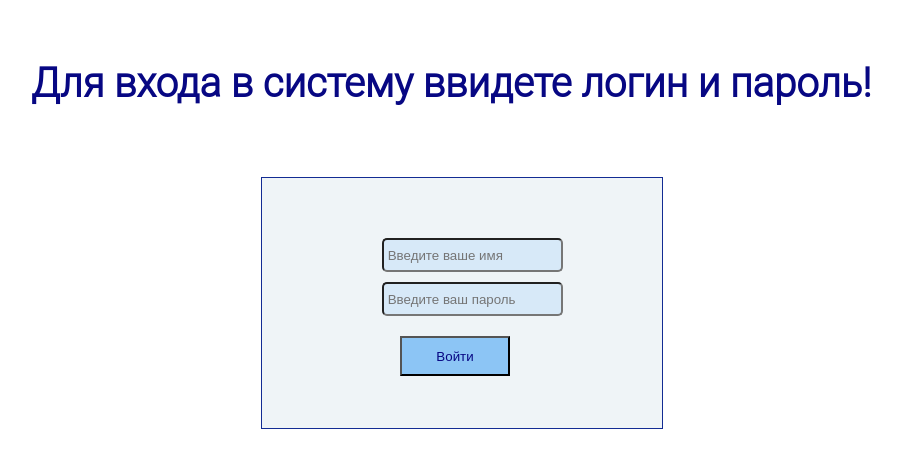
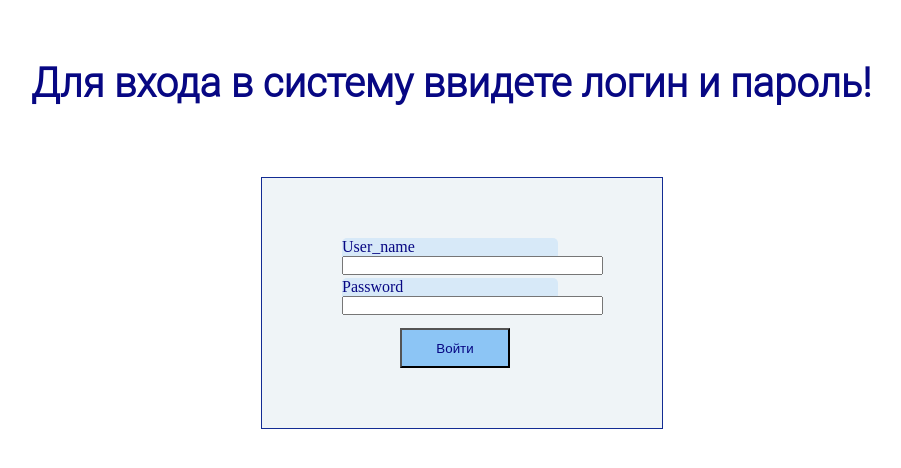
Before and after one commit to DarkWolf1990/flask_practicum_gb, a Flask app: page / in a window 1280 px wide; the page is wider, and only the part inside the window is pictured. Shown: the part 38-506 px from the top of that part, without its empty margins (209-1110 px from the left). Run offline with Flask 3, Linux system fonts and the light colour scheme; some libraries are stand-ins or nearby versions.

Commit message:
update form login

```diff
--- a/app_00.py
+++ b/app_00.py
@@ -6,7 +6,8 @@ from flask_sqlalchemy import SQLAlchemy
 from models import db, User
 from flask_wtf import FlaskForm
 from flask_wtf.csrf import CSRFProtect
-from forms import RegisterForm
+from forms_registration import RegisterForm
+from forms_login import LoginForm
 
 USERNAME = os.environ.get('USERNAME')
 PASSWORD = os.environ.get('PASSWORD')
@@ -26,17 +27,19 @@ def init_db():
 
 @app.route('/', methods=['GET', 'POST'])
 def login():
-    if request.method == 'POST':
-        login_ = request.form.get('USERNAME')
-        password = request.form.get('PASSWORD')
-        if login_ not in USERNAME:
-            context = {'Такого логина': login_}
-            return render_template('message_login_not_found.html')
-        if USERNAME == login_ and PASSWORD == password:
-            return redirect(url_for('home'))
-        else:
-            return render_template('message_login_password_not_feet.html')
-    return render_template('login.html')
+    form = LoginForm()
+    if request.method == 'POST' and form.validate():
+        pass
+        # login_ = request.form.get('USERNAME')
+        # password = request.form.get('PASSWORD')
+        # if login_ not in USERNAME:
+        #     context = {'Такого логина': login_}
+        #     return render_template('message_login_not_found.html')
+        # if USERNAME == login_ and PASSWORD == password:
+        #     return redirect(url_for('home'))
+        # else:
+        #     return render_template('message_login_password_not_feet.html')
+    return render_template('login.html', form=form)
 
 
 @app.route('/home/')
--- /dev/null
+++ b/forms_login.py
@@ -0,0 +1,8 @@
+from flask_wtf import FlaskForm
+from wtforms import StringField, PasswordField, EmailField
+from wtforms.validators import DataRequired, Length, EqualTo, Email
+
+
+class LoginForm(FlaskForm):
+    user_name = StringField('User_name', validators=[DataRequired()])
+    password = PasswordField('Password', validators=[DataRequired(), Length(min=6)])
--- a/static/css/style.css
+++ b/static/css/style.css
@@ -206,7 +206,8 @@
     color: #070783;
     height: 30px;
     margin-top: 60px;
-    margin-left: 120px;
+    margin-left: 80px;
+    max-width: 216px;
 }
 
 .fild_password_form{
@@ -215,7 +216,8 @@
     border-radius: 5px;
     color: #070783;
     height: 30px;
-    margin-left: 120px;
+    margin-left: 80px;
+    max-width: 216px;
 
 }
 
--- a/templates/login.html
+++ b/templates/login.html
@@ -9,10 +9,13 @@
 {% endblock %}
 {% block content %}
     <h2 class="login_h2">Для входа в систему ввидете логин и пароль! </h2>
-    <form class="login_form" method="post">
+    <form class="login_form" action="{{ url_for('login') }}" method="post">
     <div class="block_form">
-        <input class="fild_name_form" type="text" name="USERNAME" placeholder=" Введите ваше имя "><br>
-        <input class="fild_password_form" type="password" name="PASSWORD" placeholder=" Введите ваш пароль "><br>
+        <p class="fild_name_form" >{{ form.user_name.label }}<br>
+        {{ form.user_name(size=30) }}</p>
+        <p class="fild_password_form" > {{ form.password.label }}<br>
+        {{ form.password(size=30) }}
+        </p>
         <input class="login_fm" type="submit" value="Войти">
     </div>
     </form>
```
Also changed, not shown: forms_registration.py (renamed from forms.py).
